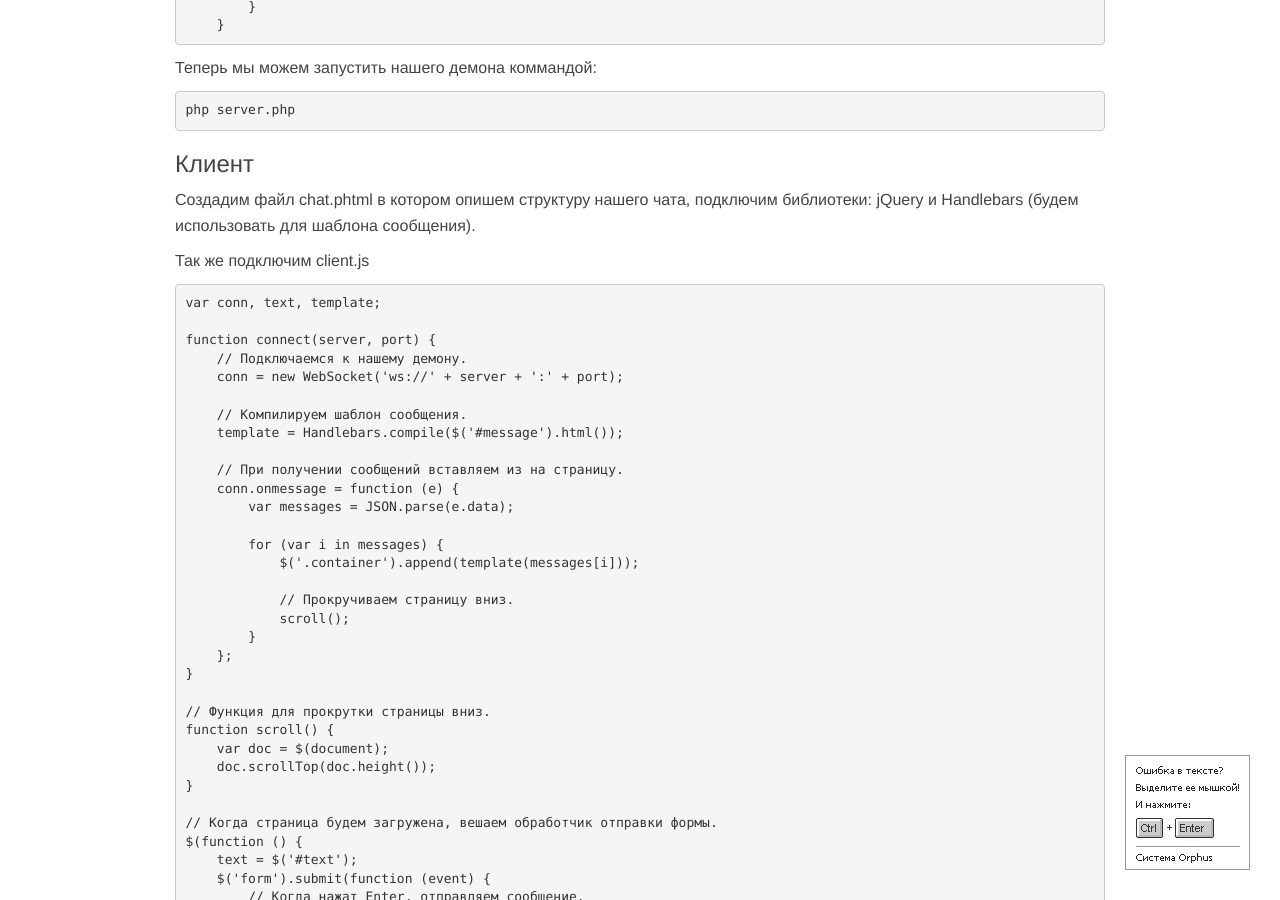
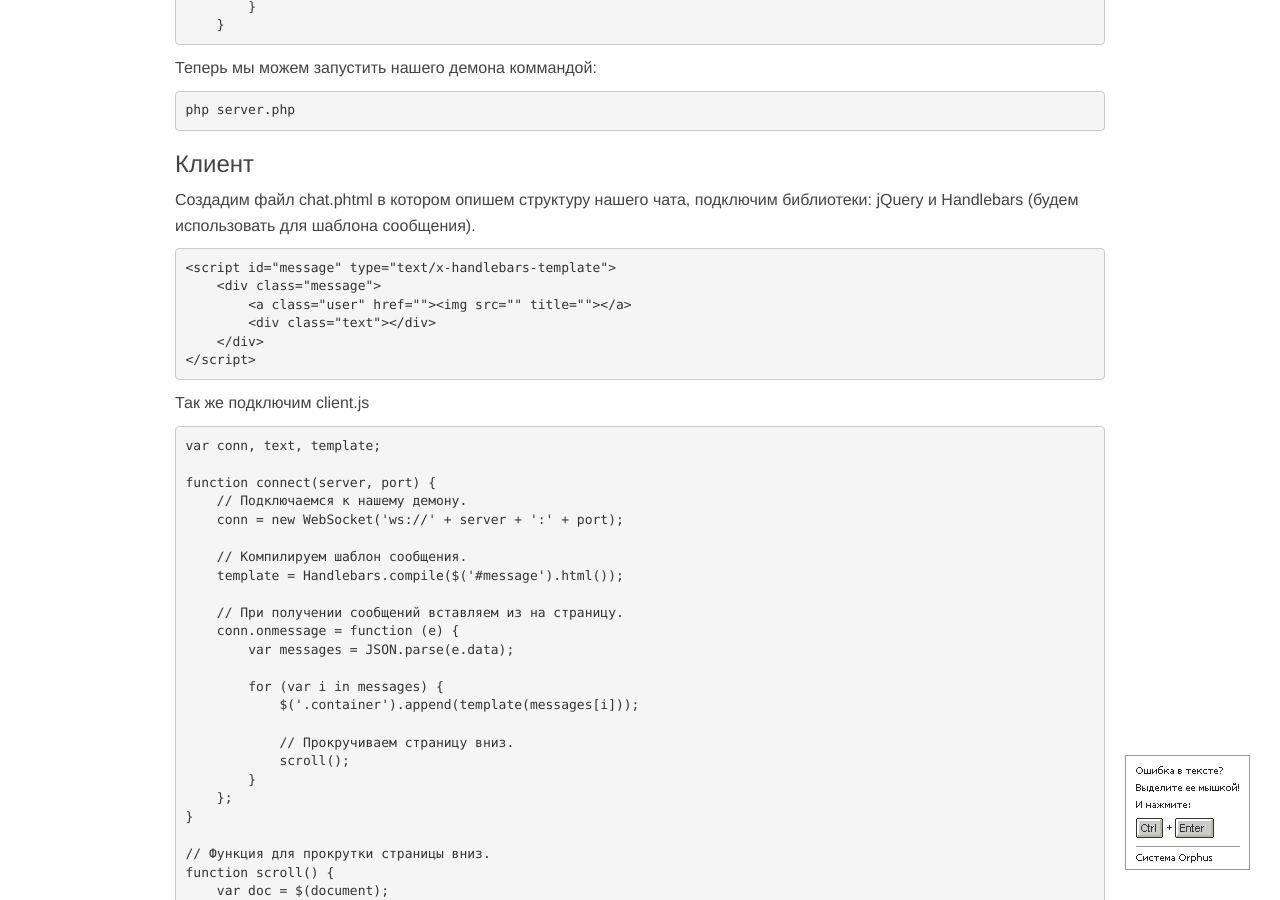
Before and after one commit to toFlash/medv.io, a Jekyll site: the page built from _posts/2014-03-16-create-chat-on-php.md, in a window 1280 px wide and 900 px high, scrolled down 5426 px. Built offline with Jekyll 4.4.1, drawn with Linux system fonts in a browser that asks for light colours; Markdown is read by kramdown in place of the engine named in the settings; comment, search, counter and statistics services are not loaded.

Commit message:
Add info to post.

````diff
--- a/_posts/2014-03-16-create-chat-on-php.md
+++ b/_posts/2014-03-16-create-chat-on-php.md
@@ -291,6 +291,15 @@ php server.php
 
 Создадим файл chat.phtml в котором опишем структуру нашего чата, подключим библиотеки: jQuery и Handlebars (будем использовать для шаблона сообщения).
 
+```
+<script id="message" type="text/x-handlebars-template">
+    <div class="message">
+        <a class="user" href="{{user.profile_url}}"><img src="{{user.pic_square}}" title="{{user.name}}"></a>
+        <div class="text">{{text}}</div>
+    </div>
+</script>
+```
+
 Так же подключим client.js
 
 <!-- lang: js -->
````
